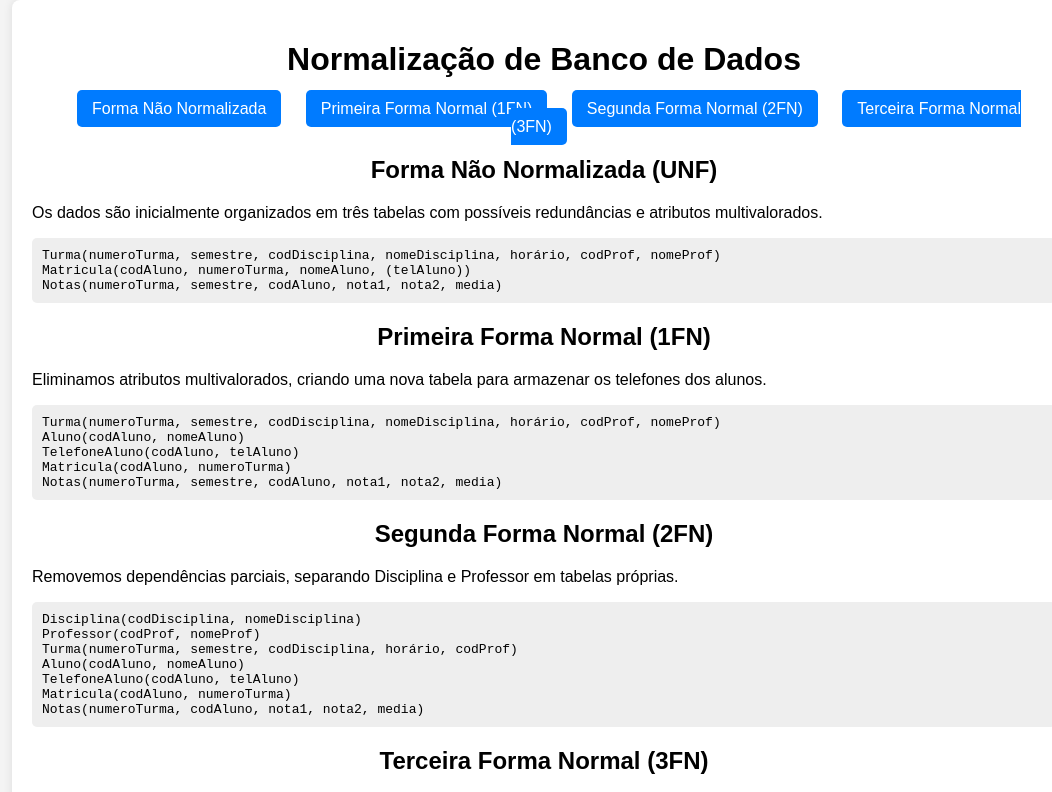
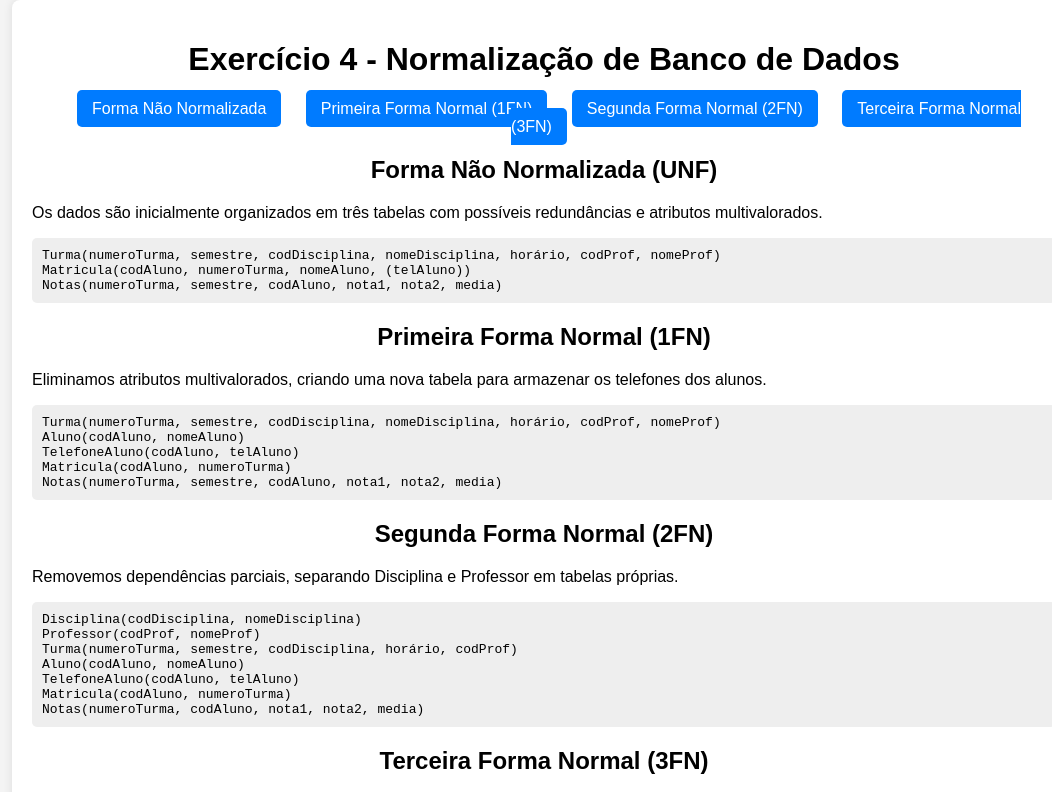
Before and after one commit to oirivaldo/FBD-FN-Exercicio4, a plain HTML site: page index.html in a window 1280 px wide. Shown: the top 792 px of the page, without its empty margins (96-1148 px from the left). Drawn offline with Linux system fonts and the light colour scheme.

Commit message:
Update index.html

```diff
--- a/index.html
+++ b/index.html
@@ -50,7 +50,7 @@
 </head>
 <body>
     <div class="container">
-        <h1>Normalização de Banco de Dados</h1>
+        <h1>Exercício 4 - Normalização de Banco de Dados</h1>
         <div class="menu">
             <a href="#unf">Forma Não Normalizada</a>
             <a href="#fn1">Primeira Forma Normal (1FN)</a>
```
